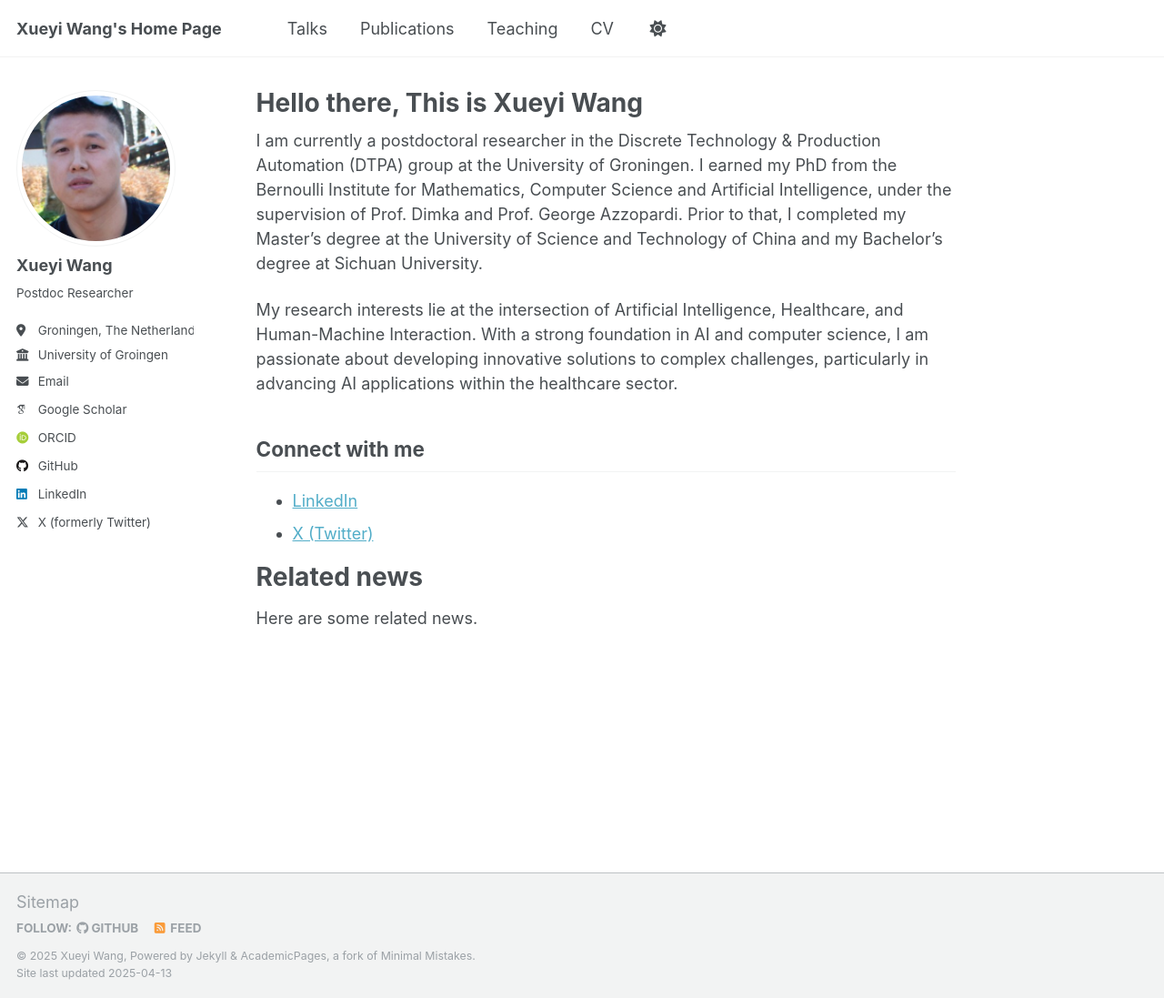
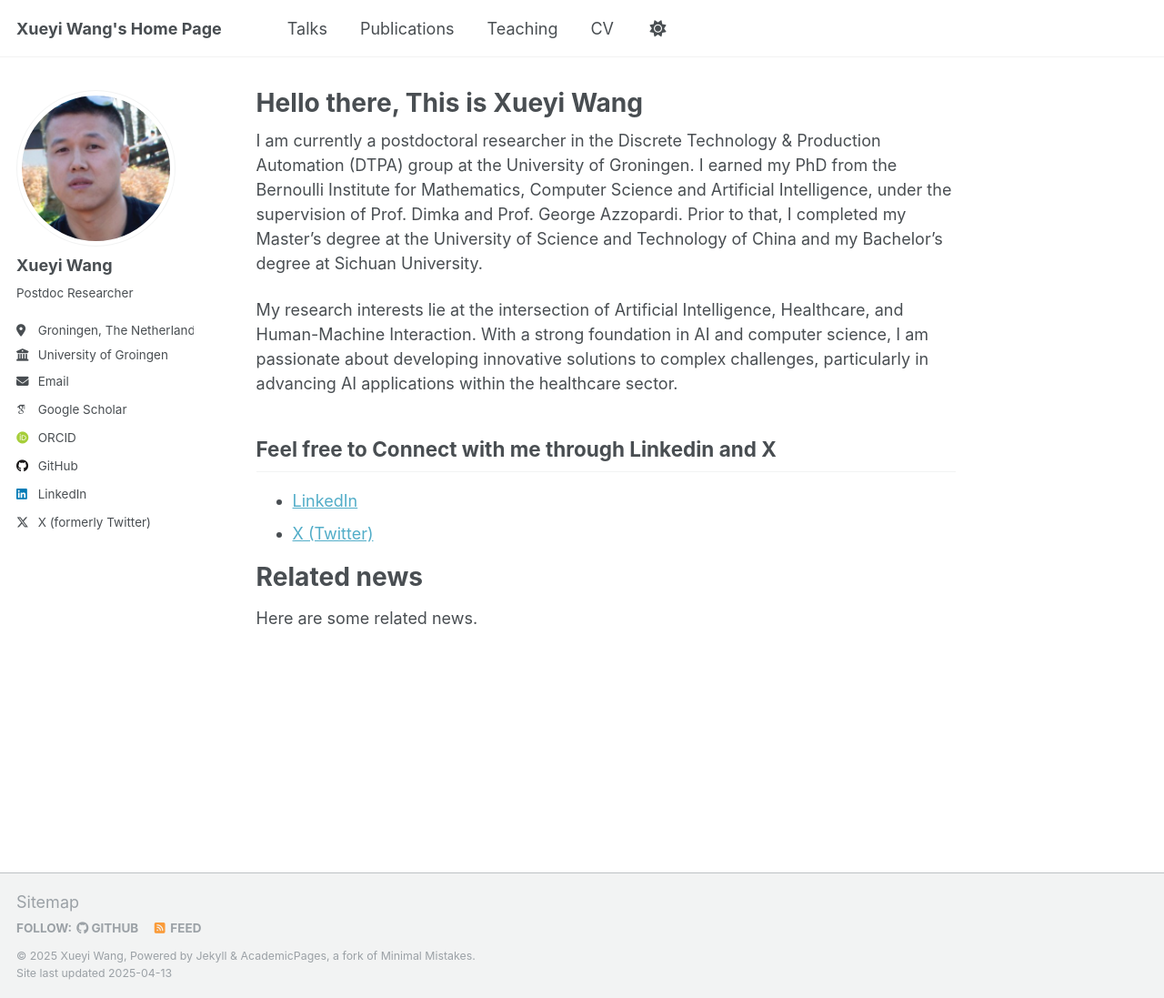
Before and after one commit to Xueyi-Wang/Xueyi-Wang.github.io, a Jekyll site: the page built from _pages/about.md, in a window 1280 px wide and 1097 px high. Shown: the whole window at 91% size. Built offline with Jekyll 4.4.1, drawn with Linux system fonts in a browser that asks for light colours; some web fonts are replaced.

Commit message:
about me

```diff
--- a/_pages/about.md
+++ b/_pages/about.md
@@ -11,7 +11,7 @@ I am currently a postdoctoral researcher in the Discrete Technology & Production
 
 My research interests lie at the intersection of Artificial Intelligence, Healthcare, and Human-Machine Interaction. With a strong foundation in AI and computer science, I am passionate about developing innovative solutions to complex challenges, particularly in advancing AI applications within the healthcare sector.
 
-## Connect with me
+## Feel free to Connect with me through Linkedin and X
 - [LinkedIn](https://www.linkedin.com/in/xueyiwang/)
 - [X (Twitter)](https://x.com/XueyiWang_)
 
```
